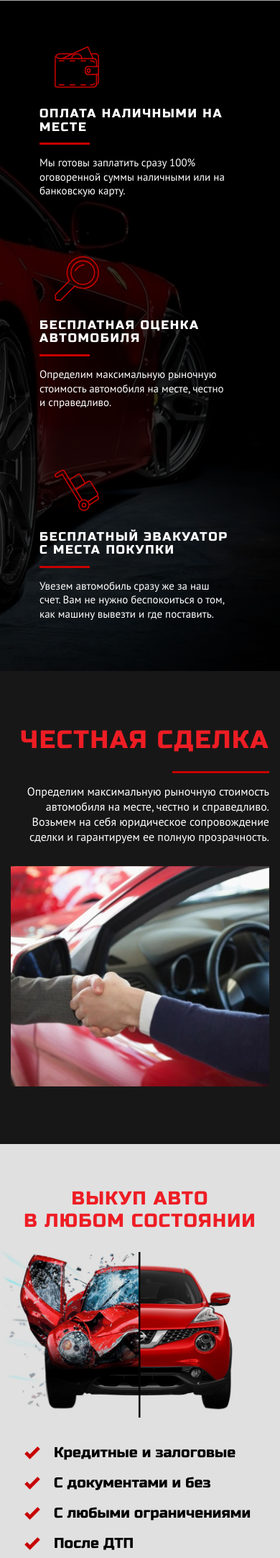
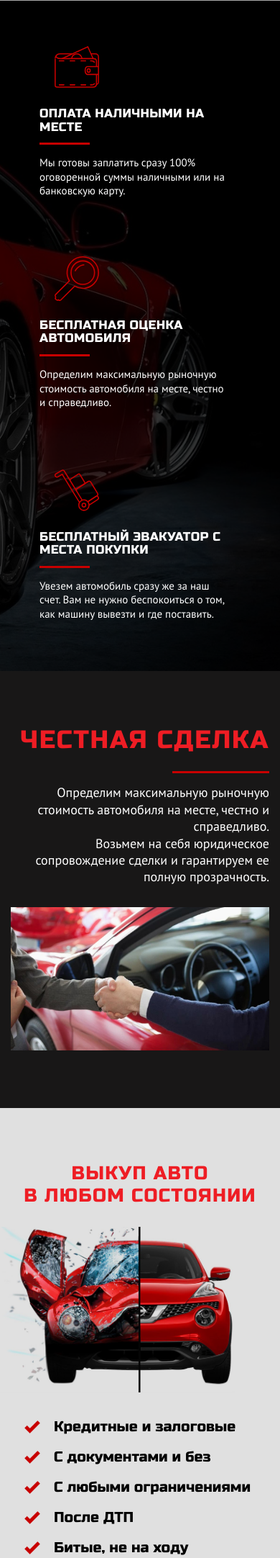
Before and after one commit to Arbusx/arbusx.github.io, a PHP site: page / in a window 390 px wide. Shown: the part 1859-4023 px from the top of the page at 72% size. Run offline with PHP 8.4, Linux system fonts and the light colour scheme.

Commit message:
Add files via upload

```diff
--- a/css/media.css
+++ b/css/media.css
@@ -75,9 +75,6 @@
   .c5 p {
     font-size: 35px;
   }
-  .c5 span {
-    font-size: 16px;
-  }
 
   .c6 {
     overflow-x: hidden;
@@ -154,10 +151,6 @@
     -webkit-box-ordinal-group: 2;
         -ms-flex-order: 1;
             order: 1;
-  }
-  header .logo_header img {
-    width: 100%;
-    max-width: 235px;
   }
   header .empty {
     display: none;
@@ -305,6 +298,7 @@
   .c5 .img {
     width: 100%;
     max-width: 465px;
+    height: 51vw;
   }
   .c5 p {
     margin-bottom: 15px;
@@ -312,7 +306,7 @@
   }
 
   .c6 .container {
-    padding: 60px 0px 100px 0px;
+    padding: 75px 0px 100px 0px;
   }
   .c6 h2 {
     font-size: 26px;
--- a/css/style.css
+++ b/css/style.css
@@ -332,6 +332,9 @@ header .logo_header {
      -moz-user-select: none;
       -ms-user-select: none;
           user-select: none;
+}
+header .logo_header img {
+  width: 235px;
 }
 header .empty {
   -webkit-box-flex: 1;
@@ -716,7 +719,7 @@ header .whatsapp:hover span {
   font-weight: 500;
   color: #fff;
   text-transform: uppercase;
-  letter-spacing: 0.1em;
+  letter-spacing: 0.02em;
   line-height: 1.1;
   margin-bottom: 30px;
   padding-bottom: 30px;
```
Also changed, not shown: 2 other files.
